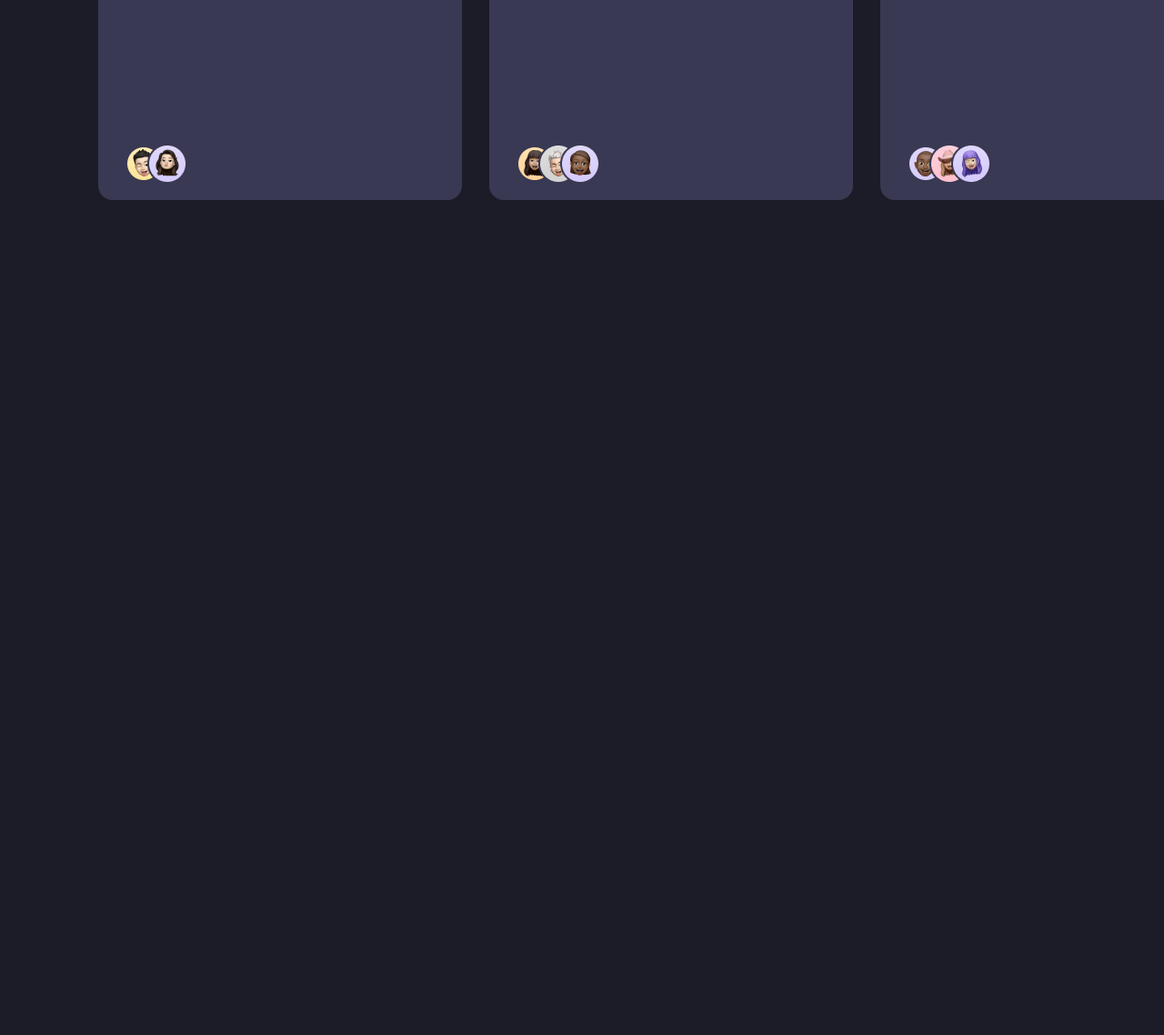
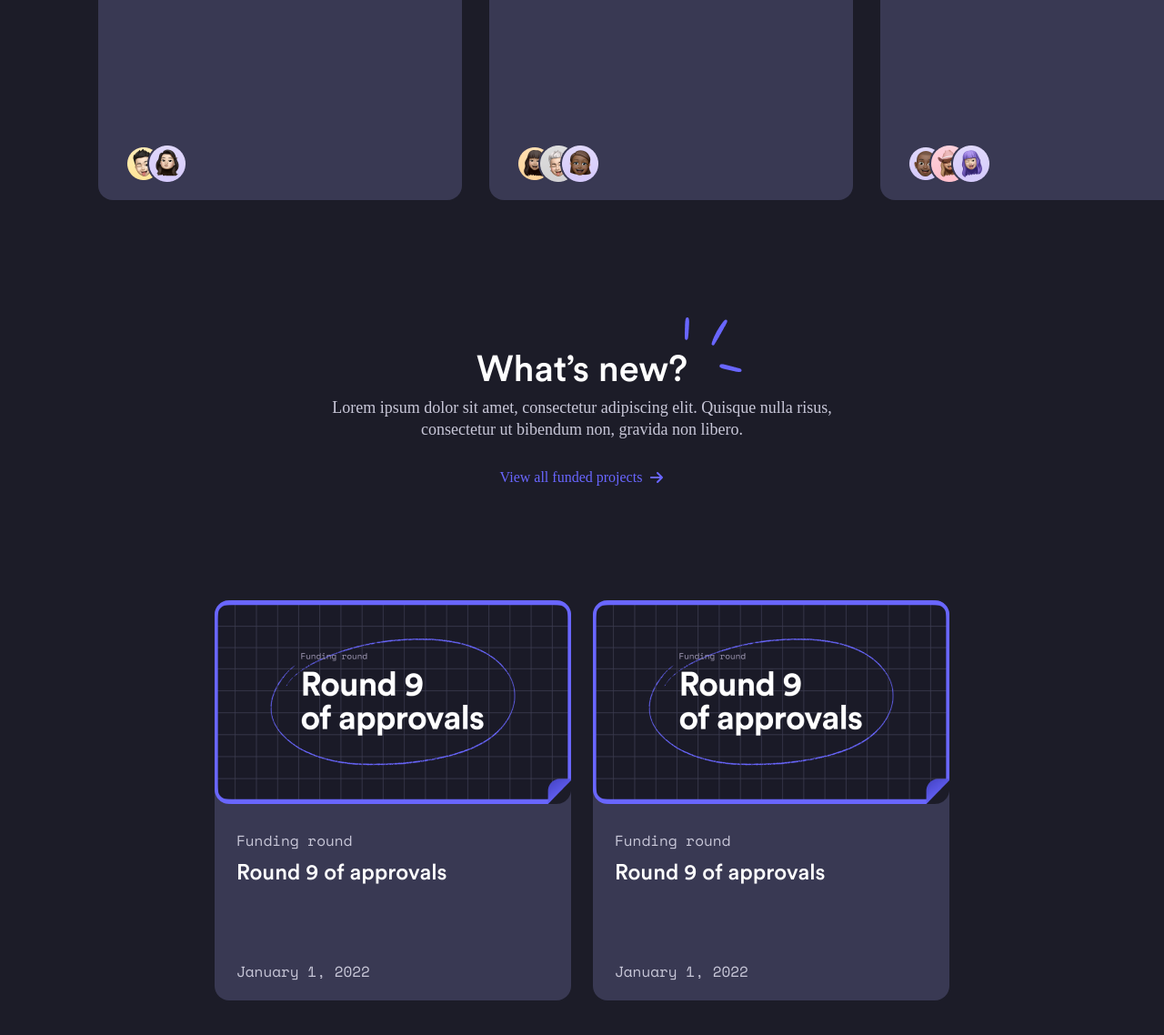
Before and after one commit to Ageronor/dYdX-Grants, a website built with webpack: page src/index.html in a window 1280 px wide. Shown: the part 1580-2718 px from the top of the page at 91% size. Before the commit the page ends 1880 px from the top, so only its background shows below. Built offline with nearby package versions, Linux system fonts and the light colour scheme.

Commit message:
added 'Whats new' block

```diff
--- a/src/index.html
+++ b/src/index.html
@@ -202,6 +202,49 @@
       </div>
     </div>
 
+    <!-- What`s new? -->
+
+    <div class="news">
+      <div class="container">
+        <div class="news__inner">
+          <div class="news__text">
+            <div class="news__title">What’s new?</div>
+            <div class="news__subtitle">Lorem ipsum dolor sit amet, consectetur adipiscing elit. Quisque nulla risus, consectetur ut bibendum non, gravida non libero.</div>
+            <a href="#" class="grants__link">
+              View all funded projects
+              <svg xmlns="http://www.w3.org/2000/svg" viewBox="0 0 448 512">
+                <path
+                  d="M438.6 278.6c12.5-12.5 12.5-32.8 0-45.3l-160-160c-12.5-12.5-32.8-12.5-45.3 0s-12.5 32.8 0 45.3L338.8 224 32 224c-17.7 0-32 14.3-32 32s14.3 32 32 32l306.7 0L233.4 393.4c-12.5 12.5-12.5 32.8 0 45.3s32.8 12.5 45.3 0l160-160z"
+                />
+              </svg>
+            </a>
+          </div>
+          <div class="news__blog">
+            <div class="blog__post">
+              <img src="/src/images/Image Block.png" alt="" class="blog__img">
+              <div class="blog__content">
+                <div class="blog__inner">
+                  <div class="blog__title">Funding round</div>
+                  <div class="blog__text">Round 9 of approvals</div>
+                </div>
+                <div class="blog__date">January 1, 2022</div>
+              </div>
+            </div>
+            <div class="blog__post">
+              <img src="/src/images/Image Block.png" alt="" class="blog__img">
+              <div class="blog__content">
+                <div class="blog__inner">
+                  <div class="blog__title">Funding round</div>
+                  <div class="blog__text">Round 9 of approvals</div>
+                </div>
+                <div class="blog__date">January 1, 2022</div>
+              </div>
+            </div>
+          </div>
+        </div>
+      </div>
+    </div>
+
     <script src="https://cdn.jsdelivr.net/npm/swiper@8/swiper-bundle.min.js"></script>
   </body>
 </html>
--- a/src/style/_style.sass
+++ b/src/style/_style.sass
@@ -227,3 +227,75 @@ body
 
 .swiper-button-disabled
     display: none
+
+// Slider end //
+
+.news__inner
+    display: flex
+    flex-direction: column
+    align-items: center
+    padding: 80px 0px
+
+.news__text
+    width: 600px
+    height: 160px
+    display: flex
+    flex-direction: column
+    align-items: center
+
+.news__title
+    font-family: title
+    font-size: 40px
+    line-height: 48px
+    letter-spacing: -2.2%
+    color: $text-main
+    position: relative
+    &::after
+        content: url(/src/images/Sparkle.png)
+        position: absolute
+        top: 10px
+        right: 10px
+        top: -34px
+        right: -60px
+
+.news__subtitle
+    font-size: 18px
+    line-height: 24px
+    letter-spacing: -1.4%
+    font-weight: 400
+    color: $text-second
+    text-align: center
+    padding-bottom: 24px
+
+.news__blog
+    display: flex
+    flex-direction: row
+    align-items: flex-start
+    padding-top: 120px
+    gap: 24px
+
+.blog__post
+    display: columns
+    width: 392px
+    height: 440px
+    background: $frames
+    border-radius: 16px
+
+.blog__content
+    padding: 24px
+
+.blog__title,
+.blog__date
+    font-family: generalFont
+    color: $text-second
+    font-size: 16px
+    line-height: 24px
+    padding-bottom: 8px
+
+.blog__text
+    font-family: title
+    color: $text-main
+    font-size: 24px
+    line-height: 32px
+    letter-spacing: -1.9%
+    padding-bottom: 80px
```
Also changed, not shown: src/images/Image Block.png (added), src/images/Sparkle.png (added).
